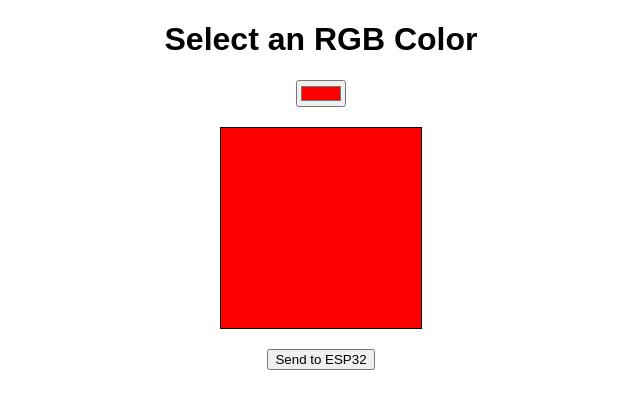
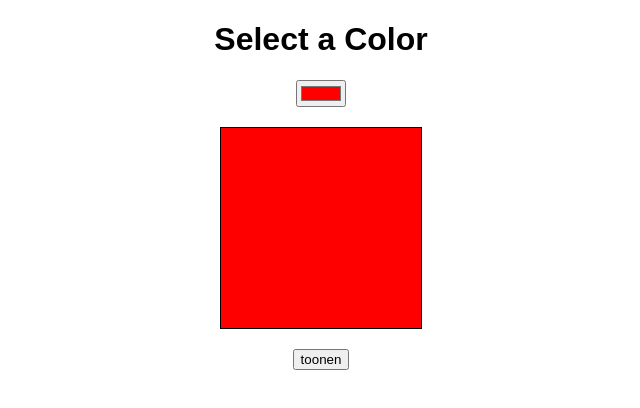
Before and after one commit to jogit111/jogit111.github.io, a plain HTML site: page index.html in a window 1280 px wide. Shown: the whole page, without its empty margins (319-959 px from the left). Drawn offline with Linux system fonts and the light colour scheme.

Commit message:
Update index.html

```diff
--- a/index.html
+++ b/index.html
@@ -8,10 +8,10 @@
     </style>
 </head>
 <body>
-    <h1>Select an RGB Color</h1>
+    <h1>Select a Color</h1>
     <input type="color" id="colorPicker" value="#ff0000">
     <div id="colorPreview" style="background-color: #ff0000;"></div>
-    <button onclick="sendColor()">Send to ESP32</button>
+    <button onclick="sendColor()">toonen</button>
 
     <script>
         const colorPicker = document.getElementById('colorPicker');
```
